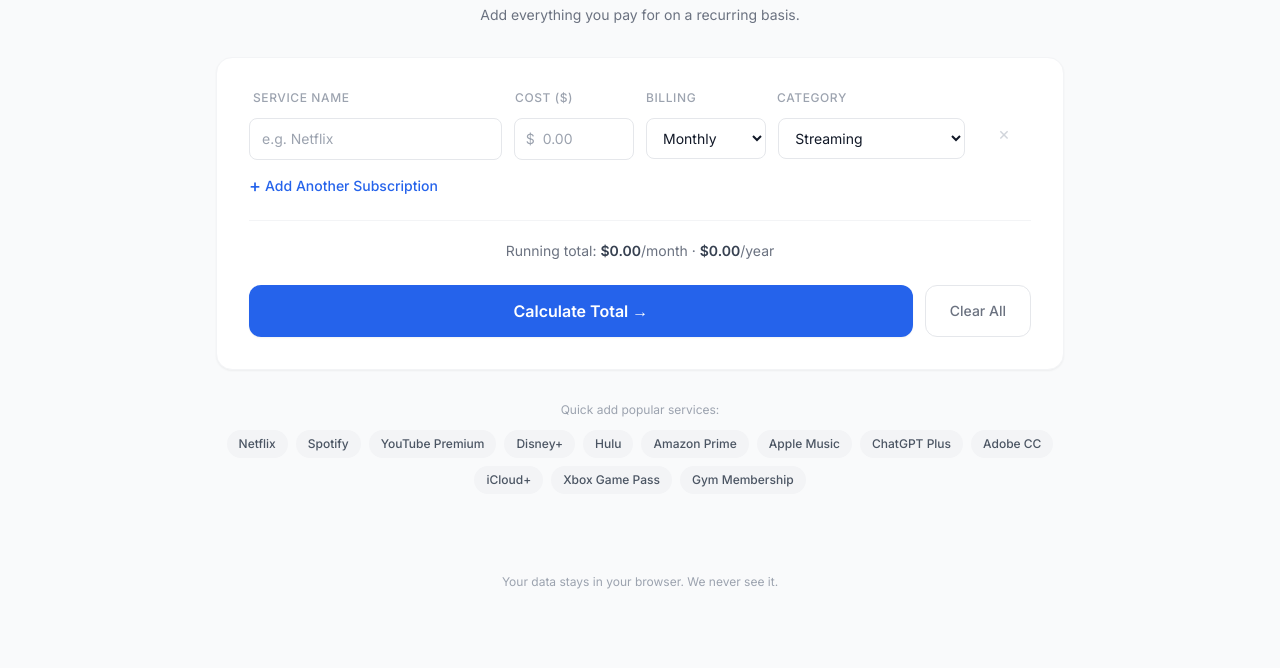
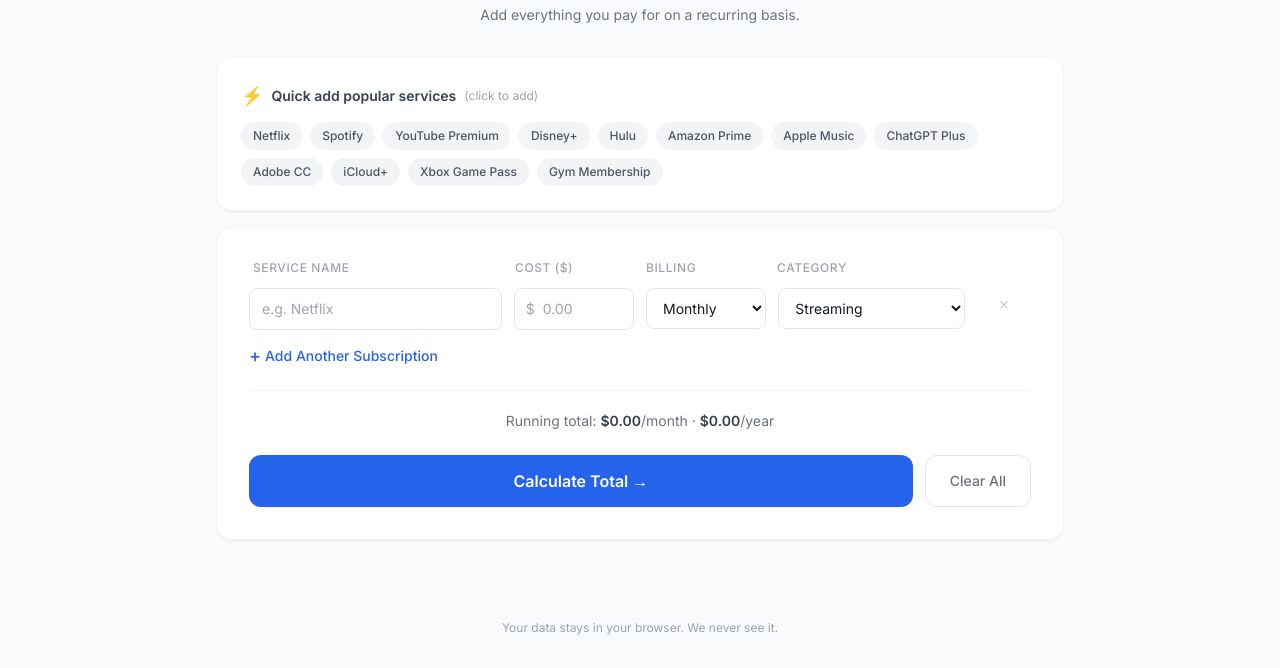
Before and after one commit to ronsatha/subcheck, a plain HTML site: page calculator.html in a window 1280 px wide. Shown: the part 224-892 px from the top of the page. Before the commit the page ends 846 px from the top, so only its background shows below. Drawn offline with nearby package versions, Linux system fonts and the light colour scheme.

Commit message:
Update calculator.html

```diff
--- a/calculator.html
+++ b/calculator.html
@@ -3,6 +3,14 @@
 <head>
     <meta charset="UTF-8">
     <meta name="viewport" content="width=device-width, initial-scale=1.0">
+    <!-- Google Analytics -->
+    <script async src="https://www.googletagmanager.com/gtag/js?id=G-BB629TESJJ"></script>
+    <script>
+        window.dataLayer = window.dataLayer || [];
+        function gtag(){dataLayer.push(arguments);}
+        gtag('js', new Date());
+        gtag('config', 'G-BB629TESJJ');
+    </script>
     <title>Calculate Subscriptions - SubCheck</title>
     <meta name="description" content="Enter your subscriptions and see exactly how much you spend per year.">
     <link rel="preconnect" href="https://fonts.googleapis.com">
@@ -55,6 +63,18 @@
         <h1 class="text-2xl sm:text-3xl font-bold text-center mb-2">Enter Your Subscriptions</h1>
         <p class="text-center text-gray-500 mb-8 text-sm">Add everything you pay for on a recurring basis.</p>
 
+        <!-- Quick-Add Presets (moved above form for visibility) -->
+        <div class="bg-white rounded-2xl shadow-sm border border-gray-100 p-4 sm:p-6 mb-4">
+            <div class="flex items-center gap-2 mb-3">
+                <span class="text-lg">&#9889;</span>
+                <h2 class="text-sm font-semibold text-gray-700">Quick add popular services</h2>
+                <span class="text-xs text-gray-400">(click to add)</span>
+            </div>
+            <div id="presets" class="flex flex-wrap gap-2">
+                <!-- Preset buttons injected by JS -->
+            </div>
+        </div>
+
         <!-- Subscription Form Card -->
         <div class="bg-white rounded-2xl shadow-sm border border-gray-100 p-4 sm:p-8">
 
@@ -98,13 +118,6 @@
             </div>
         </div>
 
-        <!-- Quick-Add Presets -->
-        <div class="mt-8 text-center">
-            <p class="text-xs text-gray-400 mb-3">Quick add popular services:</p>
-            <div id="presets" class="flex flex-wrap justify-center gap-2">
-                <!-- Preset buttons injected by JS -->
-            </div>
-        </div>
     </div>
 
     <!-- Footer -->
```
